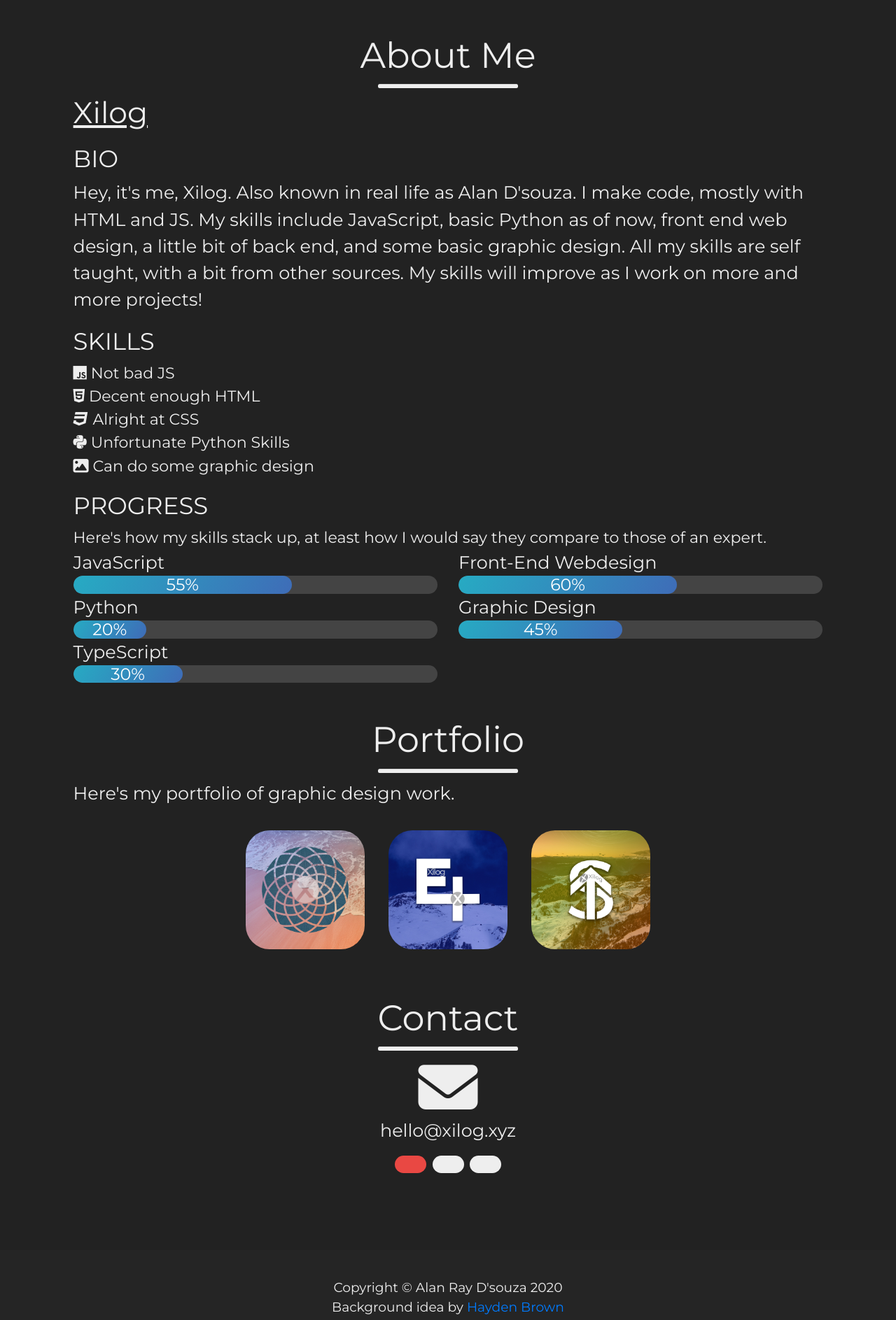
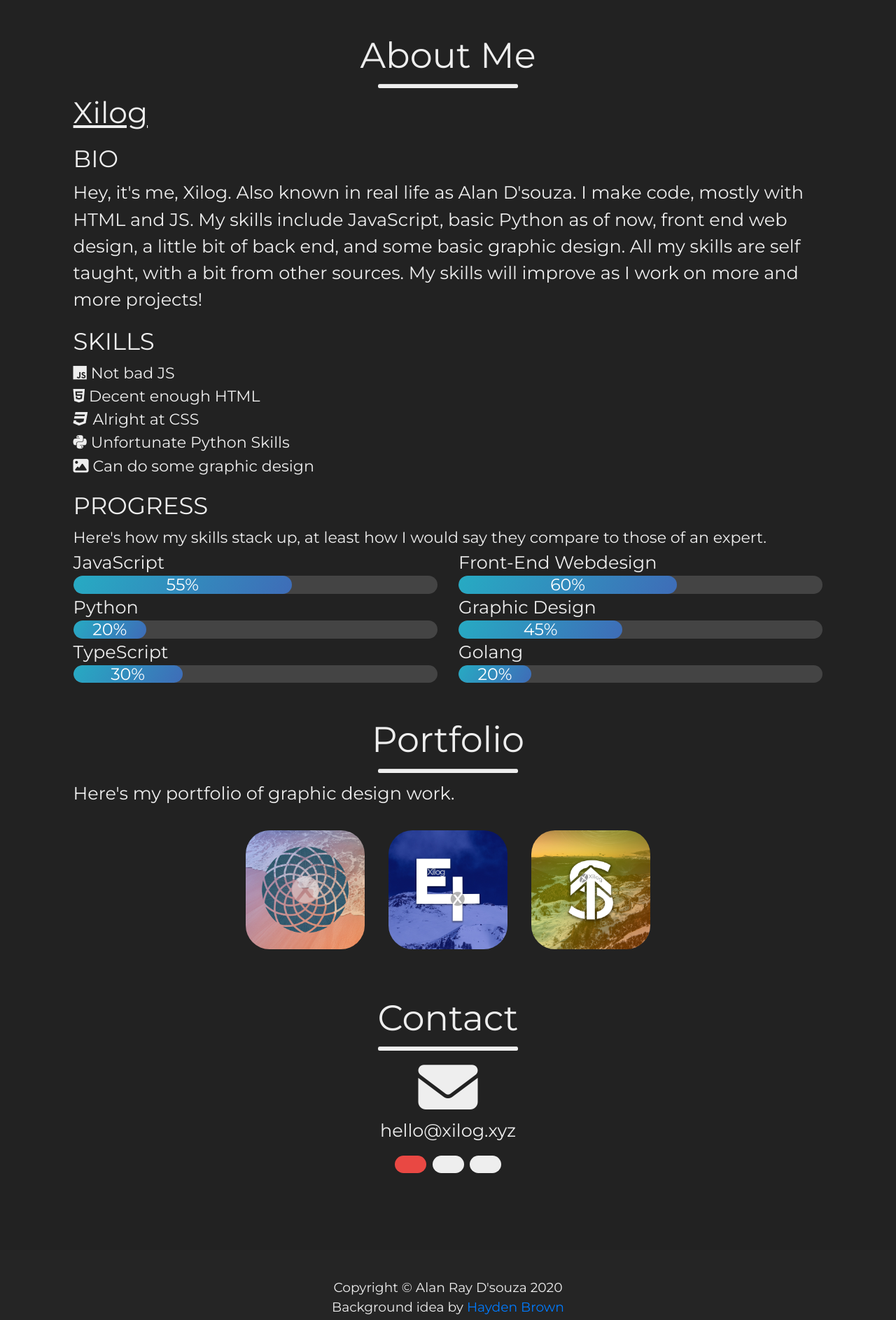
Before and after one commit to alanrme/xilog, a Jekyll site: the page built from index.html, in a window 1280 px wide. Shown: the part 902-2789 px from the top of the page at 70% size. Built offline with Jekyll 4.4.1, drawn with Linux system fonts in a browser that asks for light colours; nearby versions of some CDN libraries.

Commit message:
AOS sass, and I learned Go.

```diff
--- a/css/animations.css
+++ /dev/null
@@ -1,34 +0,0 @@
-[data-aos="expandx"] {
-    transform: scaleX(0);
-    transition-property: transform;
-}
-[data-aos="expandx"].aos-animate {
-    transform: scaleX(1);
-}
-
-[data-aos="expandy"] {
-    transform: scaleY(0);
-    transition-property: transform;
-}
-[data-aos="expandy"].aos-animate {
-    transform: scaleY(1);
-}
-
-[data-aos="text-contract"] {
-    letter-spacing: 0.3em;
-    opacity: 0;
-    transition-property: letter-spacing opacity;
-}
-[data-aos="text-contract"].aos-animate {
-    letter-spacing: normal;
-    opacity: 1;
-}
-
-[data-aos="skew-fadein"] {
-    transform: matrix(1, 0.1, 0, 1, 0, 50);
-    opacity: 0;
-}
-[data-aos="skew-fadein"].aos-animate {
-    transform: matrix(1, 0, 0, 1, 0, 0);
-    opacity: 1;
-}
--- /dev/null
+++ b/css/animations.scss
@@ -0,0 +1,45 @@
+---
+---
+
+[data-aos="expandx"] {
+    transform: scaleX(0);
+    transition-property: transform;
+    &.aos-animate {
+        transform: scaleX(1);
+    }
+}
+
+[data-aos="expandy"] {
+    transform: scaleY(0);
+    transition-property: transform;
+    &.aos-animate {
+        transform: scaleY(1);
+    }
+}
+
+[data-aos="width"] {
+    width: 0%;
+    transition-property: transform;
+    &.aos-animate {
+        width: 100%
+    }
+}
+
+[data-aos="text-contract"] {
+    letter-spacing: 0.3em;
+    opacity: 0;
+    transition-property: letter-spacing opacity;
+    &.aos-animate {
+        letter-spacing: normal;
+        opacity: 1;
+    }
+}
+
+[data-aos="skew-fadein"] {
+    transform: matrix(1, 0.1, 0, 1, 0, 50);
+    opacity: 0;
+    &.aos-animate {
+        transform: matrix(1, 0, 0, 1, 0, 0);
+        opacity: 1;
+    }
+}
--- a/index.html
+++ b/index.html
@@ -30,7 +30,7 @@
 
         <h4 data-aos="expandy" data-aos-anchor-placement="center-bottom"
         style="margin-top: 20px"> PROGRESS </h4>
-        <p2>
+        <p2 data-aos="fade" data-aos-anchor-placement="top-bottom">
             Here's how my skills stack up, at least how I would say they compare to those of an expert.
         </p2>
         <div class="row p-bars">
@@ -82,8 +82,19 @@
             class="col-md-6">
                 <p>TypeScript</p>
                 <div class="progress">
-                    <div class="progress-bar" role="progressbar" style="width:30%;" aria-valuenow="45" aria-valuemin="0" aria-valuemax="100">
+                    <div class="progress-bar" role="progressbar" style="width:30%;" aria-valuenow="30" aria-valuemin="0" aria-valuemax="100">
                         <span>30%</span>
+                    </div>
+                </div>
+            </div>
+            <div data-aos="skew-fadein"
+            data-aos-delay="400"
+            data-aos-anchor=".aos-trigger"
+            class="col-md-6">
+                <p>Golang</p>
+                <div class="progress">
+                    <div class="progress-bar" role="progressbar" style="width:20%;" aria-valuenow="20" aria-valuemin="0" aria-valuemax="100">
+                        <span>20%</span>
                     </div>
                 </div>
             </div>
--- a/js/main.js
+++ b/js/main.js
@@ -17,11 +17,11 @@
 
 
     // DARK MODE
-    if ((localStorage.getItem('mode') || 'dark') === 'dark') { // if localstorage says user's last setting is dark
+    // if localstorage says user's last setting is dark
+    if ((localStorage.getItem('mode') || 'dark') === 'dark') {
         $('body').addClass('dark'); // make the page dark
-        $(".darkmode").prop('checked', true); // and check darkmode box
-    } else { $('body').removeClass('dark'); $(".darkmode").prop('checked', false); }
-    // else vice versa
+        $(".darkmode").prop('checked', true); // check darkmode box
+    }
 
     $(".darkmode").on("click", function(e){ // if dark/light toggle is clicked, set it in localstorage
         localStorage.setItem('mode', (localStorage.getItem('mode') || 'dark') === 'dark' ? 'light' : 'dark');
@@ -37,16 +37,15 @@
             if(!$(this).is('menu')) $(this).clone().appendTo($('#menu')); // don't clone the menu button though!
         })
 
-        $('#navbar').css('margin-top', '0').animate({'margin-top': '-2em'}, 500);
         $('#menu-bg').css({'display': 'flex', opacity: 0}).animate({opacity: 1}, 500);
-        // remove navbar and fade in menu
+        // fade in menu
     });
     $('.m-close, #menu-bg').on("click", function(e){ // when close button clicked
-        // put navbar back and fade out menu
-        $('#navbar').css('margin-top', '-2em').animate({'margin-top': '0'}, 500);
-        $('#menu-bg').animate({opacity: 0}, 500, function () { $('#menu-bg').css('display', 'none') });
-
-        $("#menu > *:not('.m-close')").remove(); // lastly empty the menu except for close button
+        // and fade out menu
+        $('#menu-bg').animate({opacity: 0}, 500, function () {
+            $('#menu-bg').css('display', 'none')
+            $("#menu > *:not('.m-close')").remove(); // lastly empty the menu except for close button
+        });
     });
 
 
@@ -54,7 +53,7 @@
     let scrollup = $('.scrollup')
     scrollup.on('click', function () { // if scroll up clicked
         $('html, body').animate({ // animated scroll to top in 800ms
-            scrollTop: $('#top').offset().top
+            scrollTop: 0
         }, 800);
     })
 
```
